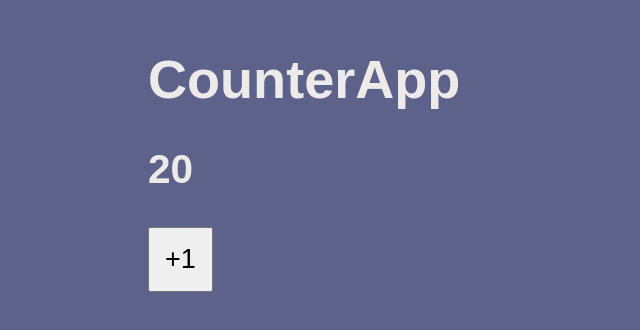
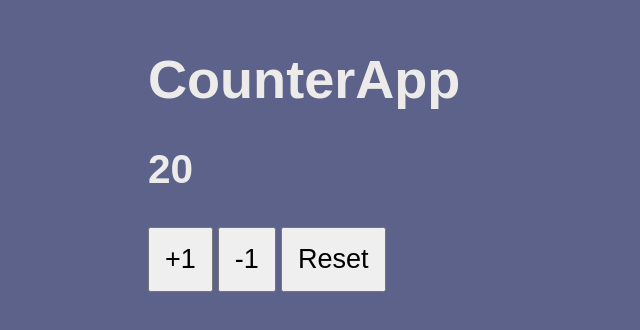
Before and after one commit to JhoanaZF/counter-app-vite, a React (Vite) app: page / in a window 1280 px wide. Shown: the part 136-466 px from the top of the page, without its empty margins (0-640 px from the left). Built offline with nearby package versions, Linux system fonts and the light colour scheme.

Commit message:
ADD: handleSubtract y handleReset

```diff
--- a/src/CounterApp.jsx
+++ b/src/CounterApp.jsx
@@ -9,11 +9,21 @@ export const CounterApp = ({ value }) => {
         // setCounter((c) => c + 1);
     };
 
+    const handleRemove = () => {
+        setCounter(counter - 1);
+        // setCounter((c) => c + 1);
+    };
+    const handleReset = () => {
+        setCounter(value);
+        // setCounter((c) => c + 1);
+    };
     return (
         <>
             <h1>CounterApp</h1>
             <h2> {counter} </h2>
             <button onClick={(event) => handleAdd(event)}>+1</button>
+            <button onClick={(event) => handleRemove(event)}>-1</button>
+            <button onClick={(event) => handleReset(event)}>Reset</button>
         </>
     );
 };
--- a/src/styles.css
+++ b/src/styles.css
@@ -9,4 +9,5 @@ body {
 button {
     padding: 15px;
     font-size: 1.3rem;
+    margin-right: 5px;
 }
```
